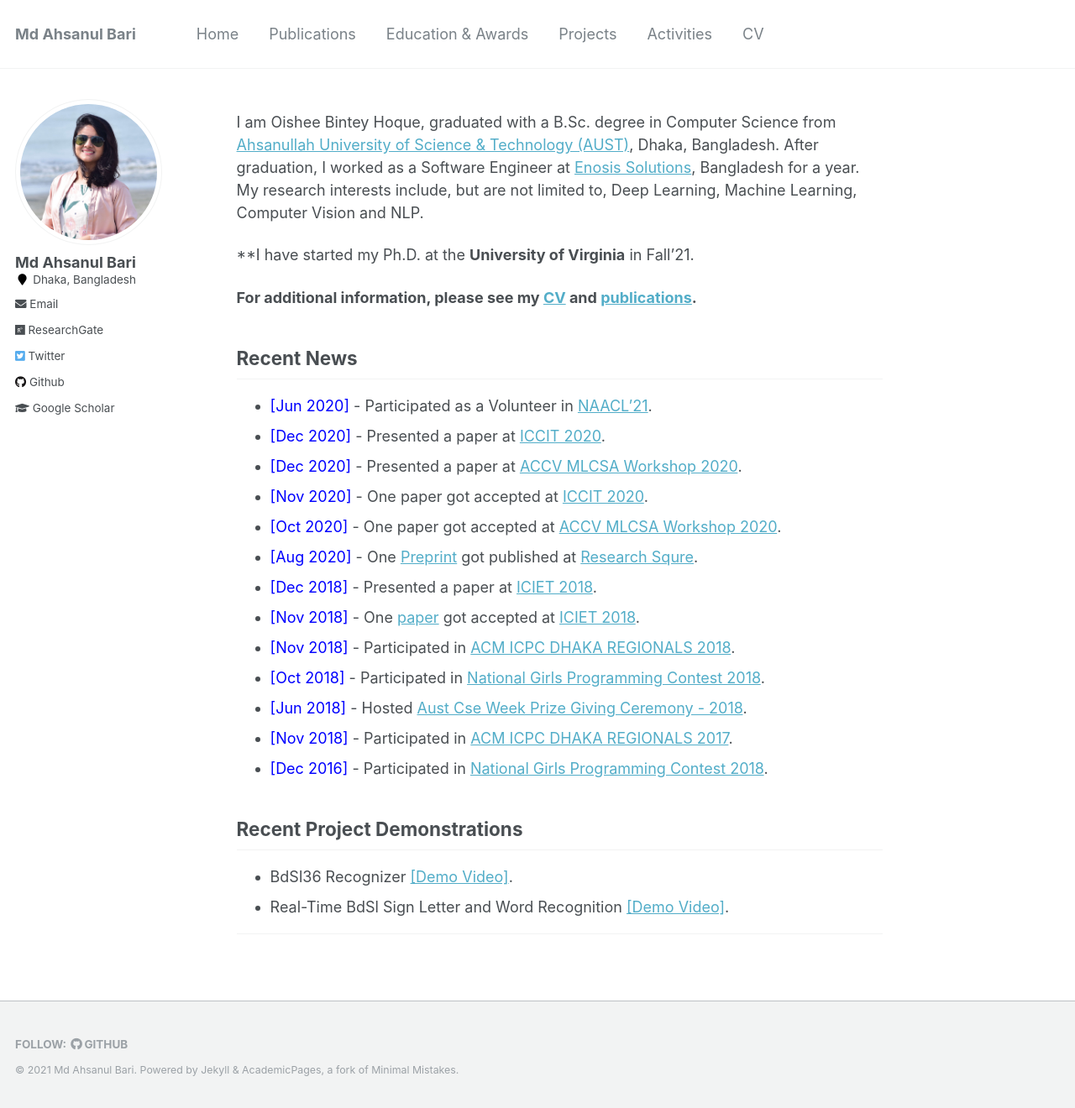
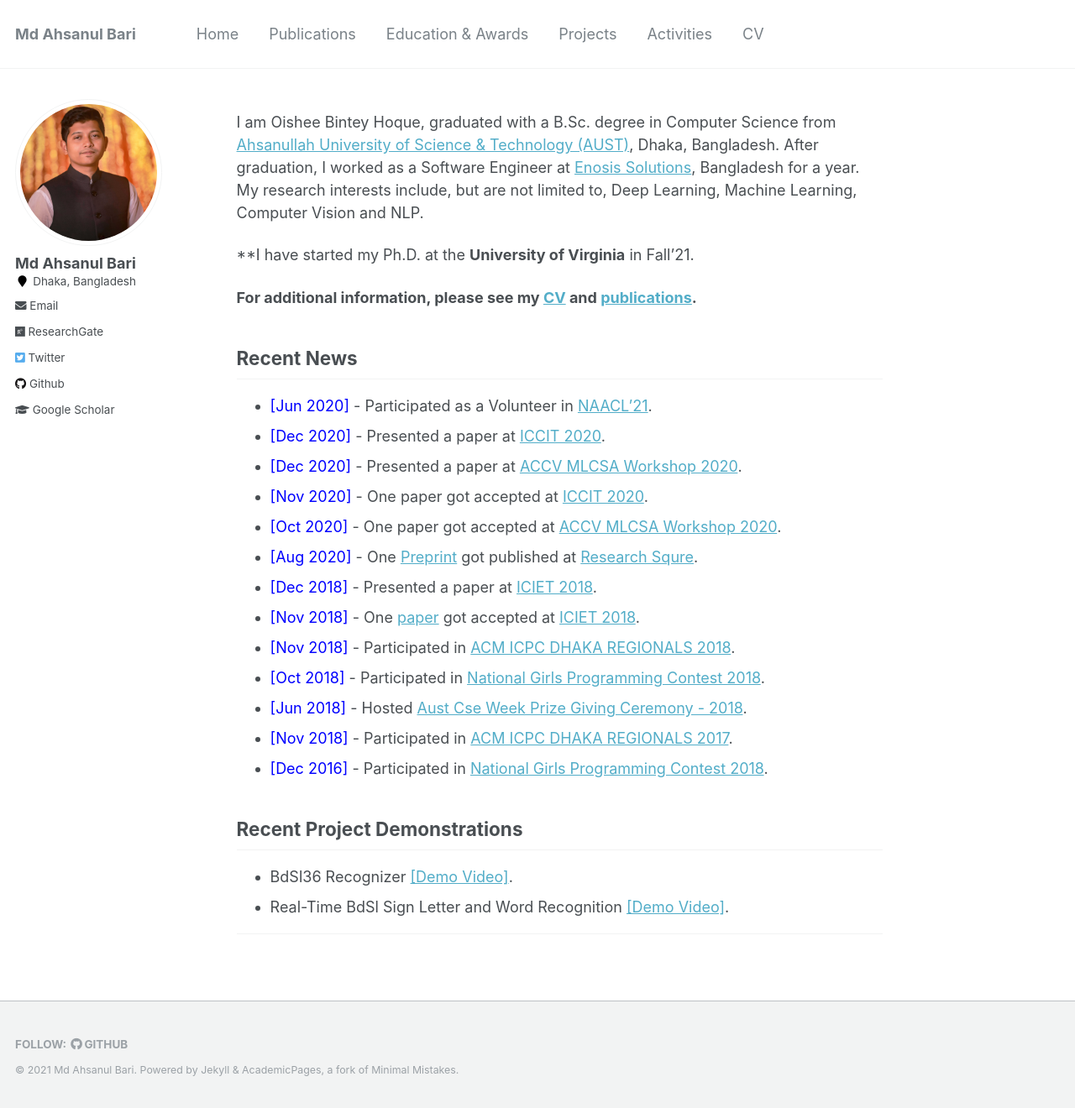
Before and after one commit to GProDevik/AhsanulBariRomih, a Jekyll site: the page built from _pages/about.md, in a window 1280 px wide and 1320 px high. Shown: the whole window at 84% size. Built offline with Jekyll 4.4.1, drawn with Linux system fonts in a browser that asks for light colours.

Commit message:
Update _config.yml

```diff
--- a/_config.yml
+++ b/_config.yml
@@ -13,7 +13,7 @@
 description: &description "personal description"
 url: https://ahsanul-bari.github.io # the base hostname & protocol for your site e.g. "https://mmistakes.github.io"
 baseurl: "" # the subpath of your site, e.g. "/blog"
-repository: "ahsanul-bari/ahsanul-bari.github.io"
+repository: "AhsanulBariRomi/ahsanul-bari.github.io"
 teaser: # filename of teaser fallback teaser image placed in /images/, .e.g. "500x300.png"
 breadcrumbs: false # true, false (default)
 words_per_minute: 160
@@ -78,7 +78,7 @@
 # Site Author
 author:
   name: "Md Ahsanul Bari"
-  avatar: "oishee.jpg"
+  avatar: "romi.jpg"
   bio:
   location: "Dhaka, Bangladesh"
   employer:
```
